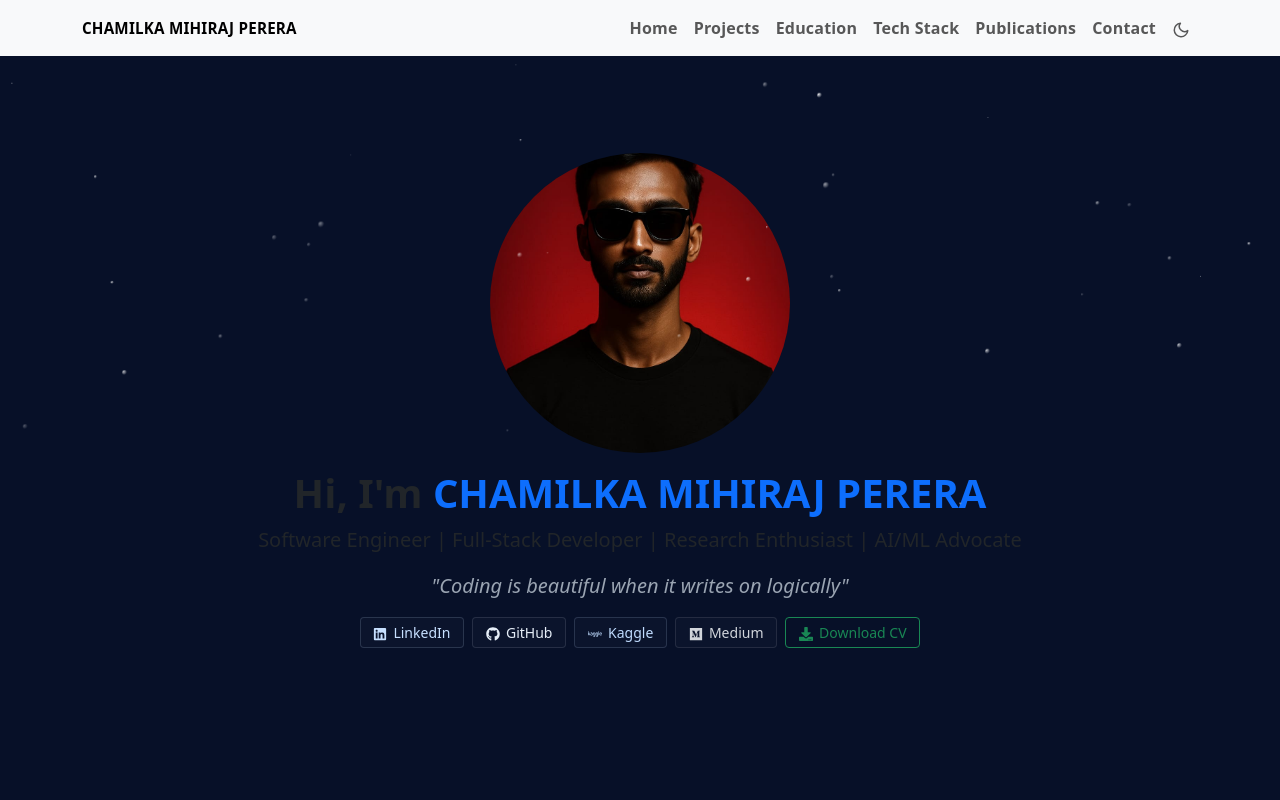
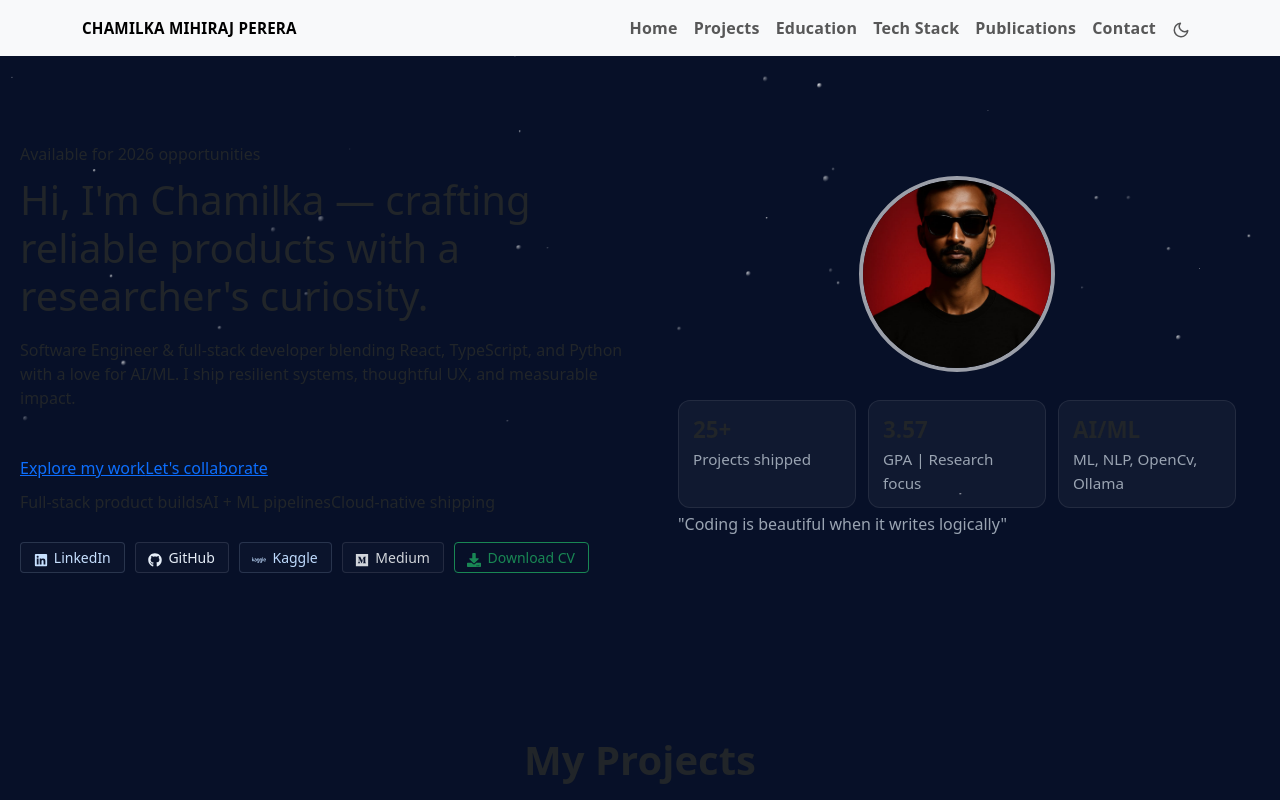
Before and after one commit to ChamilkaMihiraj2002/portfolio, a React (Create React App) app: page / in a window 1280 px wide. Shown: the top 800 px of the page. Built offline with nearby package versions, Linux system fonts and the light colour scheme; no server answers; the HTML template or start-up script is replaced by a standard one.

Commit message:
Update Home.tsx

```diff
--- a/src/components/Home.tsx
+++ b/src/components/Home.tsx
@@ -7,28 +7,42 @@ import { SiKaggle } from "react-icons/si";
 
 const Home: React.FC = () => {
   return (
-    <section id="home" className="vh-100 d-flex justify-content-center align-items-center text-center">
+    <section id="home" className="hero-shell">
+      <div className="section-shell hero-grid">
         <motion.div
-        initial={{ opacity: 0, y: 50 }}
+          initial={{ opacity: 0, y: 24 }}
           animate={{ opacity: 1, y: 0 }}
-        transition={{ duration: 1 }}
+          transition={{ duration: 0.8 }}
+          className="hero-copy"
         >
-        <motion.img
-          src={logo}
-          alt="Profile"
-          className="rounded-circle img-fluid mb-3"
-          style={{ width: 300, height: 300, objectFit: "cover" }}
-          initial={{ scale: 0.8, opacity: 0 }}
-          animate={{ scale: 1, opacity: 1 }}
-          transition={{ duration: 0.8, delay: 0.1 }}
-        />
+          <span className="eyebrow">Available for 2026 opportunities</span>
+          <h1 className="headline">Hi, I'm Chamilka — crafting reliable products with a researcher's curiosity.</h1>
+          <p className="lede">Software Engineer & full-stack developer blending React, TypeScript, and Python with a love for AI/ML. I ship resilient systems, thoughtful UX, and measurable impact.</p>
 
-        <h1 className="fw-bold">Hi, I'm <span className="text-primary">CHAMILKA MIHIRAJ PERERA</span></h1>
-        <p className="lead">Software Engineer | Full-Stack Developer | Research Enthusiast | AI/ML Advocate</p>
-        <blockquote className="blockquote">
-          <p className="mb-0 fs-5 fst-italic quote-fixed">"Coding is beautiful when it writes on logically"</p>
-        </blockquote>
-        <div className="d-flex justify-content-center gap-2 mt-3">
+          <div className="action-row" style={{ marginTop: 20 }}>
+            <a
+              href="#projects"
+              className="btn-primary-neo"
+              aria-label="View projects"
+            >
+              Explore my work
+            </a>
+            <a
+              href="mailto:chamilkaperera5@gmail.com"
+              className="btn-ghost-neo"
+              aria-label="Contact Chamilka"
+            >
+              Let's collaborate
+            </a>
+          </div>
+
+          <div className="chip-row" aria-label="Key capabilities">
+            <span className="chip">Full-stack product builds</span>
+            <span className="chip">AI + ML pipelines</span>
+            <span className="chip">Cloud-native shipping</span>
+          </div>
+
+          <div className="social-inline">
             <a
               href="https://www.linkedin.com/in/chamilka-mihiraj-perera2002/"
               target="_blank"
@@ -85,6 +99,40 @@ const Home: React.FC = () => {
             </a>
           </div>
         </motion.div>
+
+        <motion.div
+          className="hero-visual glass"
+          initial={{ opacity: 0, scale: 0.96 }}
+          animate={{ opacity: 1, scale: 1 }}
+          transition={{ duration: 0.9, delay: 0.1 }}
+        >
+          <div className="avatar-ring">
+            <img
+              src={logo}
+              alt="Profile"
+              className="avatar"
+              decoding="async"
+              fetchPriority="high"
+              loading="eager"
+            />
+          </div>
+          <div className="stat-grid">
+            <div className="stat-card">
+              <span className="stat-value">25+</span>
+              <span className="stat-label">Projects shipped</span>
+            </div>
+            <div className="stat-card">
+              <span className="stat-value">3.57</span>
+              <span className="stat-label">GPA | Research focus</span>
+            </div>
+            <div className="stat-card">
+              <span className="stat-value">AI/ML</span>
+              <span className="stat-label">ML, NLP, OpenCv, Ollama</span>
+            </div>
+          </div>
+          <p className="quote-fixed">"Coding is beautiful when it writes logically"</p>
+        </motion.div>
+      </div>
     </section>
   );
 };
```
Lines whose indentation alone changed are shown as unchanged.
